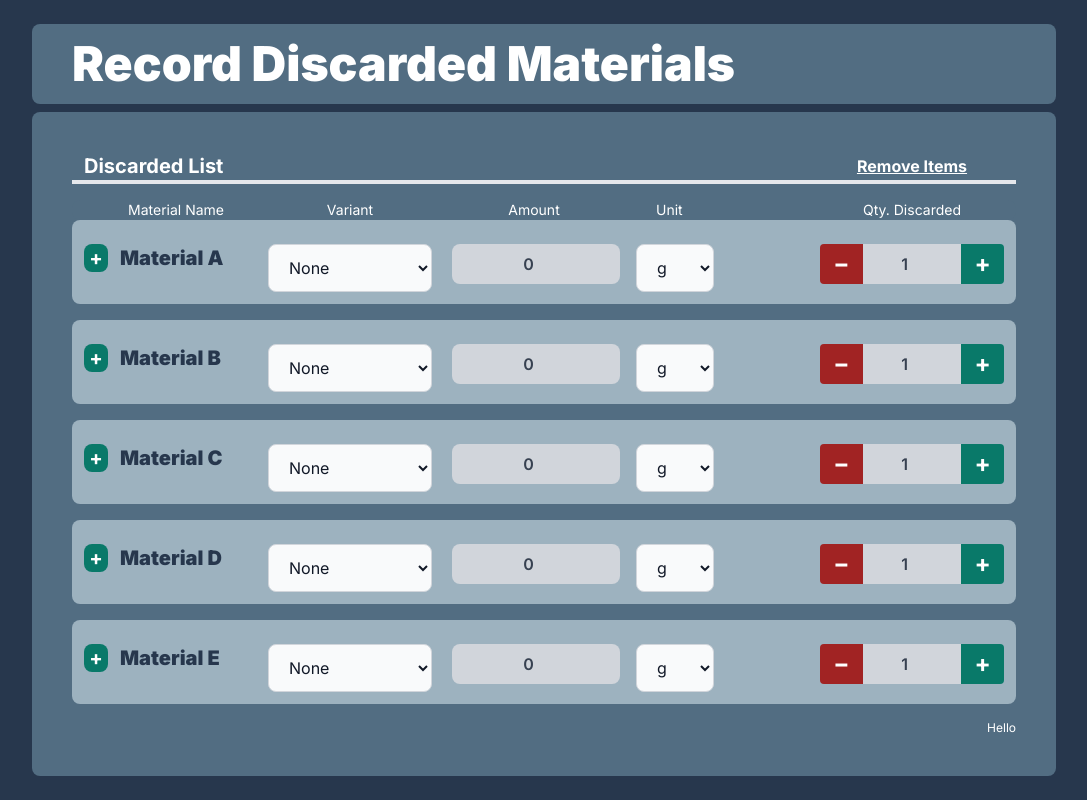
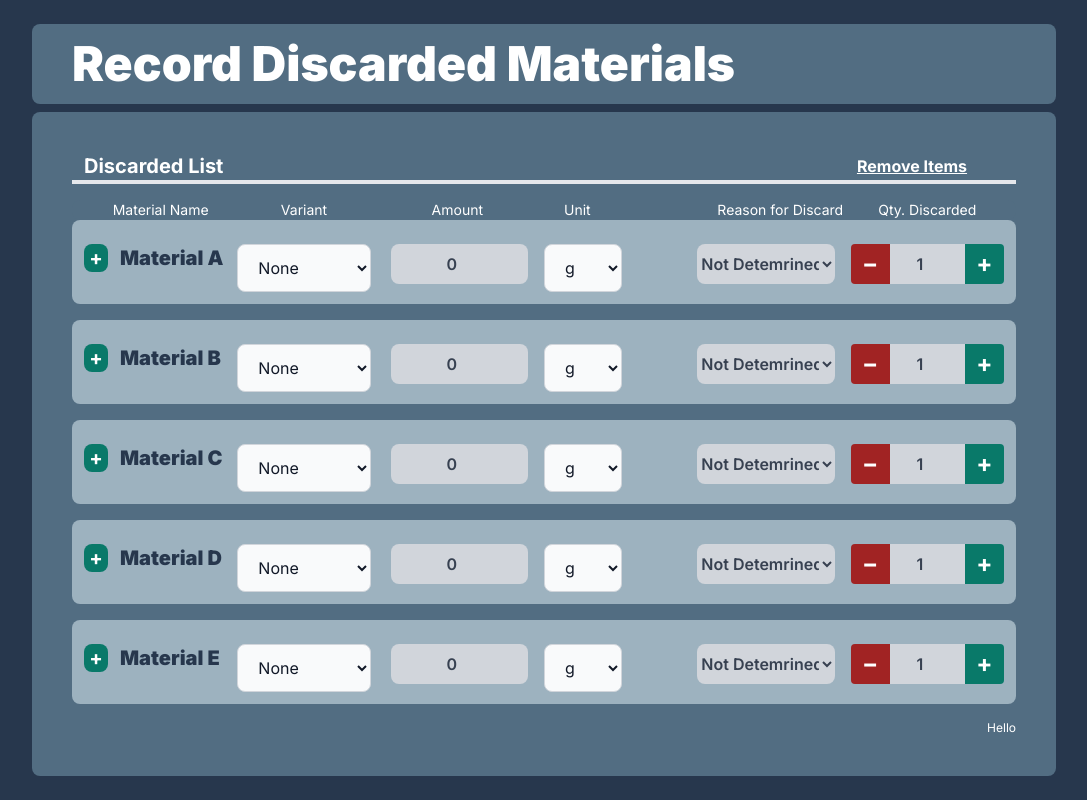
Before and after one commit to pattyarao/inventory-management-app, a Next.js app: page /recordexpired in a window 1280 px wide. Both pictures are taken after a click on the button "Add Expired Material". Shown: the whole page, without its empty margins (96-1183 px from the left). Built offline with nearby package versions, Linux system fonts and the light colour scheme.

Commit message:
Update DiscardedList.jsx

```diff
--- a/app/components/DiscardedList.jsx
+++ b/app/components/DiscardedList.jsx
@@ -152,7 +152,7 @@ const DiscardedList = () => {
                   {discardedList.length !== 0 ? (
                     <>
                       <div
-                        className="px-3 w-full grid grid-cols-5 text-xs rounded-lg"
+                        className="px-3 w-full grid grid-cols-6 text-xs rounded-lg"
                         style={{ backgroundColor: "#526D82", color: "white" }}
                       >
                         <div className="col-span-1 text-sm flex items-center justify-center">
@@ -167,6 +167,9 @@ const DiscardedList = () => {
                         <div className="col-span-1 text-sm ms-5">
                           Unit
                         </div>
+                        <div className="col-span-1 text-sm ms-5">
+                          Reason for Discard
+                        </div>
                         <div className="col-span-1 text-sm flex items-center justify-center">
                           Qty. Discarded
                         </div>
@@ -175,7 +178,7 @@ const DiscardedList = () => {
                       {discardedList.map((product, index) => (
                         <div key={index}>
                           <div
-                            className="w-full p-3 mb-4 grid grid-cols-5 text-xs rounded-lg"
+                            className="w-full p-3 mb-4 grid grid-cols-6 text-xs rounded-lg"
                             style={{
                               backgroundColor: "#9DB2BF",
                               color: "#27374D",
@@ -250,6 +253,21 @@ const DiscardedList = () => {
                                   </div>
                                 </div>
 
+                                <div className="col-span-1 flex flex-row h-10 w-full rounded-lg relative bg-transparent ">
+                                    <select
+                                      id="large"
+                                      onChange={(event) =>
+                                        handleUnitChange(index, variantIndex, event)
+                                      }
+                                      class="mt-3 outline-none focus:outline-none text-center h-full w-full me-4 bg-gray-300 font-semibold text-md hover:text-black focus:text-black md:text-base cursor-default flex items-center text-gray-700 outline-none rounded-lg"
+                                    >
+                                      <option>Not Detemrined</option>
+                                      <option value="0">Expired</option>
+                                      <option>Add New Reason</option>
+                                      <option disabled>─────────────</option>
+                                    </select>
+                                </div>
+
                                 <div className="mt-3 col-span-1 flex flex-row h-10 w-full rounded-lg relative bg-transparent mt-1">
                                   <button
                                     onClick={() =>
@@ -320,7 +338,7 @@ const DiscardedList = () => {
                         <div className="h-[300px] px-10 py-4 rounded-lg flex flex-row items-center justify-center gap-6 bg-[#9DB2BF]">
                         <div className="text-xl">**insert icon here**</div>
                         <div className="flex flex-col">
-                            <div className="text-3xl justify-center ">
+                            <div className="text-3xl justify-center text-grey ">
                                 Your <b>Expired Material List</b> is <b>Empty</b>
                             </div>
                             <div className="text-black text-xl mt-6">
```
